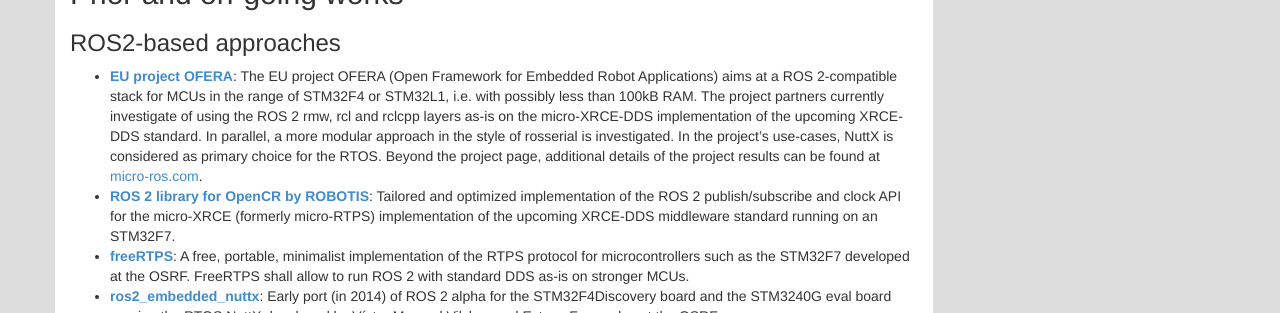
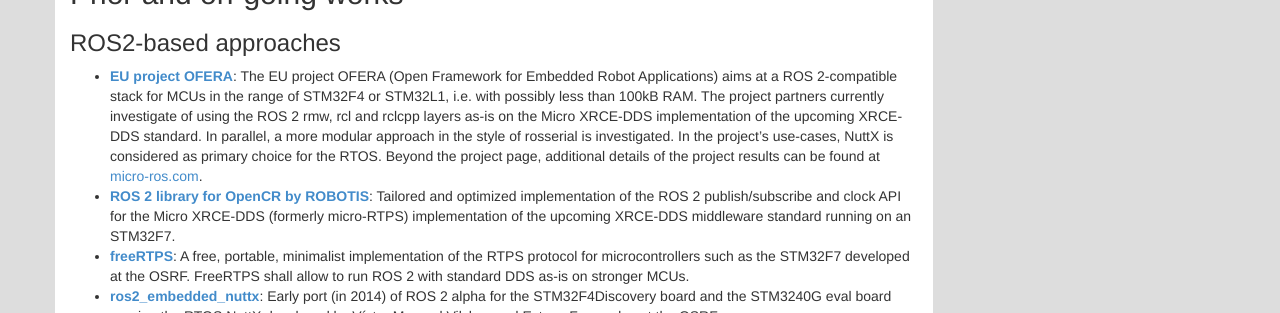
Before and after one commit to ros2/design, a Jekyll site: the page built from articles/embedded.md, in a window 1280 px wide and 900 px high, scrolled down 2055 px. Shown: the part 192-505 px from the top of the window. Built offline with Jekyll 4.4.1, drawn with Linux system fonts in a browser that asks for light colours; nearby versions of some CDN libraries.

Commit message:
Changed micro-XRCE-DSS to Micro XRCE-DDS

```diff
--- a/articles/embedded.md
+++ b/articles/embedded.md
@@ -71,9 +71,9 @@
 ## Prior and on-going works
 
 ### ROS2-based approaches
-*   [**EU project OFERA**](http://ofera.eu/): The EU project OFERA (Open Framework for Embedded Robot Applications) aims at a ROS 2-compatible stack for MCUs in the range of STM32F4 or STM32L1, i.e. with possibly less than 100kB RAM. The project partners currently investigate of using the ROS 2 rmw, rcl and rclcpp layers as-is on the micro-XRCE-DDS implementation of the upcoming XRCE-DDS standard. In parallel, a more modular approach in the style of rosserial is investigated. In the project's use-cases, NuttX is considered as primary choice for the RTOS. Beyond the project page, additional details of the project results can be found at [micro-ros.com](http://micro-ros.com).
+*   [**EU project OFERA**](http://ofera.eu/): The EU project OFERA (Open Framework for Embedded Robot Applications) aims at a ROS 2-compatible stack for MCUs in the range of STM32F4 or STM32L1, i.e. with possibly less than 100kB RAM. The project partners currently investigate of using the ROS 2 rmw, rcl and rclcpp layers as-is on the Micro XRCE-DDS implementation of the upcoming XRCE-DDS standard. In parallel, a more modular approach in the style of rosserial is investigated. In the project's use-cases, NuttX is considered as primary choice for the RTOS. Beyond the project page, additional details of the project results can be found at [micro-ros.com](http://micro-ros.com).
 
-*   [**ROS 2 library for OpenCR by ROBOTIS**](https://github.com/ROBOTIS-GIT/OpenCR/tree/feature-ros2-micrortps/arduino/opencr_arduino/opencr/libraries/ROS2): Tailored and optimized implementation of the ROS 2 publish/subscribe and clock API for the micro-XRCE (formerly micro-RTPS) implementation of the upcoming XRCE-DDS middleware standard running on an STM32F7.
+*   [**ROS 2 library for OpenCR by ROBOTIS**](https://github.com/ROBOTIS-GIT/OpenCR/tree/feature-ros2-micrortps/arduino/opencr_arduino/opencr/libraries/ROS2): Tailored and optimized implementation of the ROS 2 publish/subscribe and clock API for the Micro XRCE-DDS (formerly micro-RTPS) implementation of the upcoming XRCE-DDS middleware standard running on an STM32F7.
 
 *   [**freeRTPS**](https://github.com/ros2/freertps): A free, portable, minimalist implementation of the RTPS protocol for microcontrollers such as the STM32F7 developed at the OSRF. FreeRTPS shall allow to run ROS 2 with standard DDS as-is on stronger MCUs.
 
```
